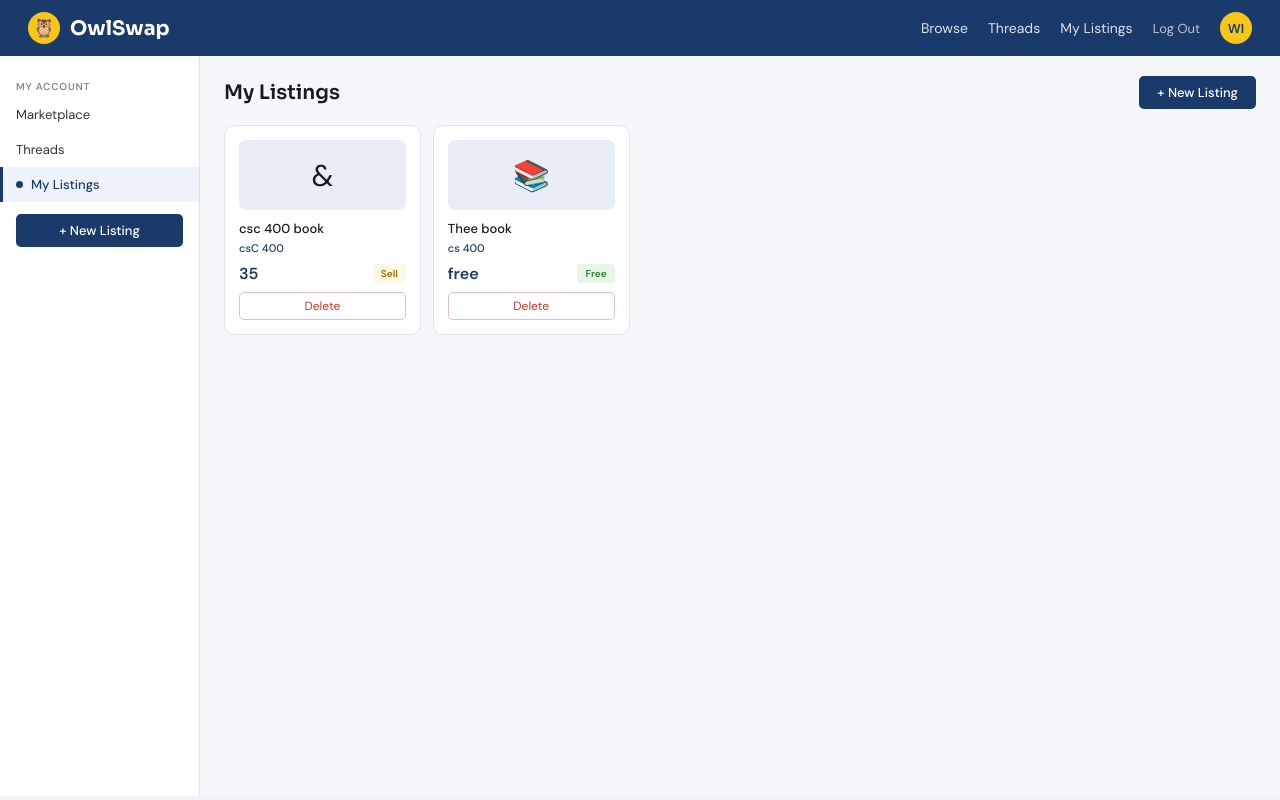
After one commit to WisleyNoel00/SCSU-BookSwap, a Flask app: page /my-listings in a window 1280 px wide. The commit adds this page. Run offline with Flask 3, Linux system fonts and the light colour scheme; a user stored in the database is signed in; data comes from the database, SQL or seed files in the repository; both versions use the stored data as it was after the commit.

Commit message:
fix styles, add my listings page, fix navbar

```diff
--- a/app.py
+++ b/app.py
@@ -1,7 +1,6 @@
 from flask import Flask, render_template, request, redirect, url_for, session, flash
 from werkzeug.security import generate_password_hash, check_password_hash
 import sqlite3
-import os
 
 app = Flask(__name__)
 app.secret_key = 'owlswap-secret-key-change-in-production'
@@ -30,7 +29,7 @@ def init_db():
         category   TEXT    NOT NULL,
         type       TEXT    NOT NULL,
         price      TEXT    NOT NULL,
-        emoji      TEXT    DEFAULT '📚',
+        emoji      TEXT    DEFAULT '��',
         created_at DATETIME DEFAULT CURRENT_TIMESTAMP,
         FOREIGN KEY (user_id) REFERENCES users(id))''')
     c.execute('''CREATE TABLE IF NOT EXISTS threads (
@@ -144,6 +143,17 @@ def marketplace():
                            active_category=category,
                            search=search)
 
+@app.route('/my-listings')
+@login_required
+def my_listings():
+    conn = get_db()
+    listings = conn.execute(
+        'SELECT * FROM listings WHERE user_id = ? ORDER BY created_at DESC',
+        (session['user_id'],)
+    ).fetchall()
+    conn.close()
+    return render_template('my_listings.html', listings=listings)
+
 @app.route('/listing/new', methods=['GET', 'POST'])
 @login_required
 def new_listing():
@@ -176,7 +186,7 @@ def delete_listing(listing_id):
         conn.execute('DELETE FROM listings WHERE id = ?', (listing_id,))
         conn.commit()
     conn.close()
-    return redirect(url_for('marketplace'))
+    return redirect(url_for('my_listings'))
 
 @app.route('/threads')
 @login_required
--- a/templates/base.html
+++ b/templates/base.html
@@ -17,11 +17,11 @@
       {% if session.user_id %}
         <a href="{{ url_for('marketplace') }}">Browse</a>
         <a href="{{ url_for('threads') }}">Threads</a>
-        <a href="{{ url_for('new_listing') }}">My Listings</a>
+        <a href="{{ url_for('my_listings') }}">My Listings</a>
         <a href="{{ url_for('logout') }}" style="color:rgba(255,255,255,0.7);font-size:13px">Log Out</a>
         <div class="navbar-avatar">{{ session.username[:2].upper() }}</div>
       {% else %}
-        <a href="{{ url_for('auth') }}">About</a>
+
         <a href="{{ url_for('auth') }}?tab=signup"><button class="btn-nav-signup">Sign Up</button></a>
         <a href="{{ url_for('auth') }}">Login</a>
       {% endif %}
--- /dev/null
+++ b/templates/my_listings.html
@@ -0,0 +1,58 @@
+{% extends "base.html" %}
+{% block title %}OwlSwap — My Listings{% endblock %}
+
+{% block content %}
+<div class="marketplace-layout">
+
+  <aside class="sidebar">
+    <div class="sidebar-section">My Account</div>
+    <a href="{{ url_for('marketplace') }}" class="sidebar-item">Marketplace</a>
+    <a href="{{ url_for('threads') }}" class="sidebar-item">Threads</a>
+    <a href="{{ url_for('my_listings') }}" class="sidebar-item active">
+      <div class="sidebar-dot"></div> My Listings
+    </a>
+    <div style="padding:12px 16px;">
+      <a href="{{ url_for('new_listing') }}">
+        <button class="btn-blue" style="width:100%">+ New Listing</button>
+      </a>
+    </div>
+  </aside>
+
+  <main class="main-content">
+    <div class="main-header">
+      <span class="main-title">My Listings</span>
+      <a href="{{ url_for('new_listing') }}">
+        <button class="btn-blue">+ New Listing</button>
+      </a>
+    </div>
+
+    <div class="card-grid">
+      {% for listing in listings %}
+        <div class="listing-card">
+          <div class="listing-img">{{ listing.emoji }}</div>
+          <div class="listing-title">{{ listing.title }}</div>
+          <div class="listing-course">{{ listing.course }}</div>
+          <div class="listing-footer">
+            <span class="listing-price">{{ listing.price }}</span>
+            <span class="badge badge-{{ listing.type }}">{{ listing.type|capitalize }}</span>
+          </div>
+          <form method="POST" action="{{ url_for('delete_listing', listing_id=listing.id) }}"
+                style="margin-top:8px"
+                onsubmit="return confirm('Delete this listing?')">
+            <button type="submit" style="width:100%;background:none;border:1px solid #e0c0c0;
+                    border-radius:5px;padding:5px;font-size:12px;color:#c0392b;cursor:pointer;">
+              Delete
+            </button>
+          </form>
+        </div>
+      {% else %}
+        <p style="color:#888;font-size:14px;grid-column:1/-1;padding:20px 0">
+          You have no listings yet.
+          <a href="{{ url_for('new_listing') }}" style="color:#1a3a6b;font-weight:500">Create one →</a>
+        </p>
+      {% endfor %}
+    </div>
+  </main>
+
+</div>
+{% endblock %}
--- a/templates/listings.html
+++ b/templates/new_listing.html
@@ -55,7 +55,7 @@
       </div>
       <div class="field">
         <label>Emoji Icon</label>
-        <input type="text" name="emoji" placeholder="📚" value="📚" maxlength="2" />
+        <input type="text" name="emoji" placeholder="��" value="📚" maxlength="2" />
       </div>
       <button type="submit" class="auth-submit">Post Listing</button>
     </form>
--- a/templates/newthread.html
+++ b/templates/new_thread.html
@@ -1,6 +1,3 @@
-New thread · HTML
-Copy
-
 {% extends "base.html" %}
 {% block title %}OwlSwap — New Thread{% endblock %}
 
@@ -27,7 +24,7 @@ Copy
         <textarea name="body" required
           style="width:100%;border:1px solid #cdd4e0;border-radius:6px;padding:10px 12px;
                  font-size:13px;font-family:'DM Sans',sans-serif;min-height:100px;resize:vertical;
-                 outline:none;color:#1a1a1a;"
+                 outline:none;color:#1a1a1a;box-sizing:border-box;"
           placeholder="Describe what you're looking for or want to discuss..."></textarea>
       </div>
       <button type="submit" class="auth-submit">Post Thread</button>
```
Also changed, not shown: owlswap.db, templates/threads.html (line endings or trailing spaces).
